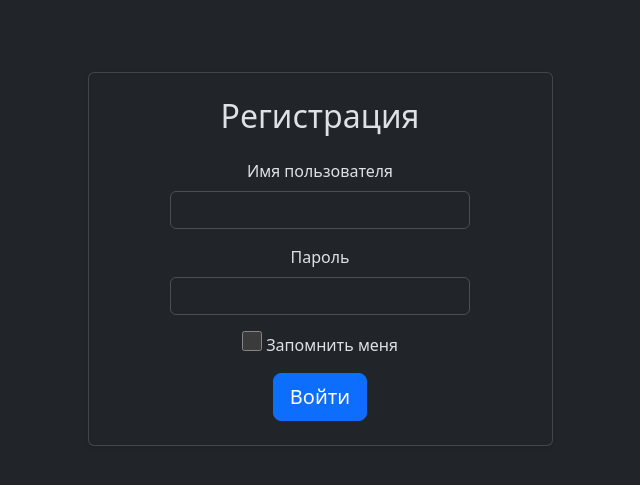
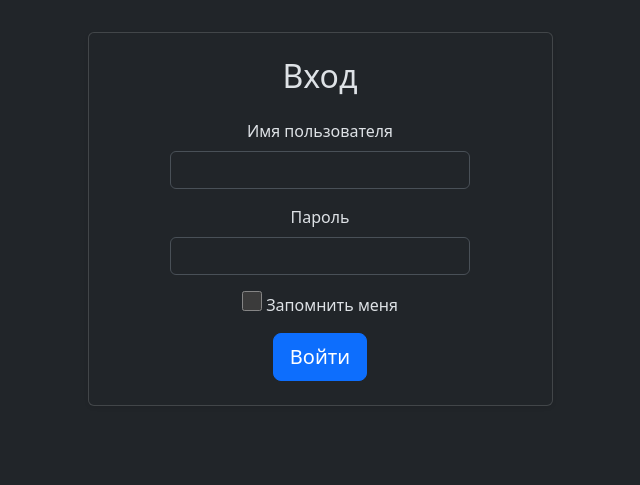
Before and after one commit to projectile0/aen_counter, a Flask app: page /login in a window 1280 px wide. Shown: the part 56-541 px from the top of the page, without its empty margins (320-960 px from the left). Run offline with Flask 3, Linux system fonts and the light colour scheme.

Commit message:
Add titles to pages

```diff
--- a/main.py
+++ b/main.py
@@ -13,15 +13,17 @@ login_manager = LoginManager()
 login_manager.login_view = 'login'
 login_manager.init_app(app)
 
+
 @login_manager.user_loader
 def load_user(user_id):
     db_sess = db_session.create_session()
     return db_sess.query(User).get(user_id)
 
+
 @app.route('/')
 @app.route('/index')
 def index():
-    return render_template('base.html')
+    return render_template('base.html', title='Главная')
 
 
 @app.route('/add_athlete', methods=['GET', 'POST'])
@@ -31,16 +33,16 @@ def page_add_athlete():
     if form.validate_on_submit():
         db_add_athlete(form)
         return redirect('/')
-    return render_template('page_form.html', form=form)
+    return render_template('page_form.html', form=form, title='Добавить спортсмена')
 
 
 @app.route('/reg_user', methods=['GET', 'POST'])
-def reg_athlete():
+def reg_user():
     form = RegisterFormUser()
     if form.validate_on_submit():
         db_add_user(form)
         return redirect('/')
-    return render_template('page_form.html', form=form)
+    return render_template('page_form.html', form=form, title='Регистрация')
 
 
 @app.route('/login', methods=['GET', 'POST'])
@@ -54,7 +56,7 @@ def login():
         if user and user.check_password(form.password.data):
             login_user(user, remember=form.remember_me.data)
             return redirect("/")
-    return render_template('page_form.html', form=form)
+    return render_template('page_form.html', form=form, title='Вход')
 
 
 @app.route('/logout')
@@ -63,9 +65,8 @@ def logout():
     logout_user()
     return redirect("/")
 
+
 def main():
-
-
     app.run(port=8080, debug=True)
 
 
--- a/templates/base.html
+++ b/templates/base.html
@@ -10,7 +10,7 @@
     <script src="https://cdn.jsdelivr.net/npm/bootstrap@5.3.5/dist/js/bootstrap.bundle.min.js"
             integrity="sha384-k6d4wzSIapyDyv1kpU366/PK5hCdSbCRGRCMv+eplOQJWyd1fbcAu9OCUj5zNLiq"
             crossorigin="anonymous"></script>
-    <title>aen_counter</title>
+    <title>{{ title }} | aen_counter</title>
 </head>
 <body>
 <nav class="navbar navbar-expand-lg bg-body-tertiary" data-bs-theme="dark">
--- a/templates/page_form.html
+++ b/templates/page_form.html
@@ -1,11 +1,11 @@
 {% extends 'base.html' %}
 
 {% block content %}
-    <div class="container d-flex justify-content-center mt-5 pt-4">
+    <div class="container d-flex justify-content-center mt-2 pt-4">
         <div class="col-md-6 col-lg-5">
             <div class="card shadow-sm">
                 <div class="card-body p-4">
-                    <h2 class="card-title text-center mb-4">Регистрация</h2>
+                    <h2 class="card-title text-center mb-4">{{ title }}</h2>
                     <form method="post" class="needs-validation text-center" novalidate>
                         {{ form.hidden_tag() }}
 
```
